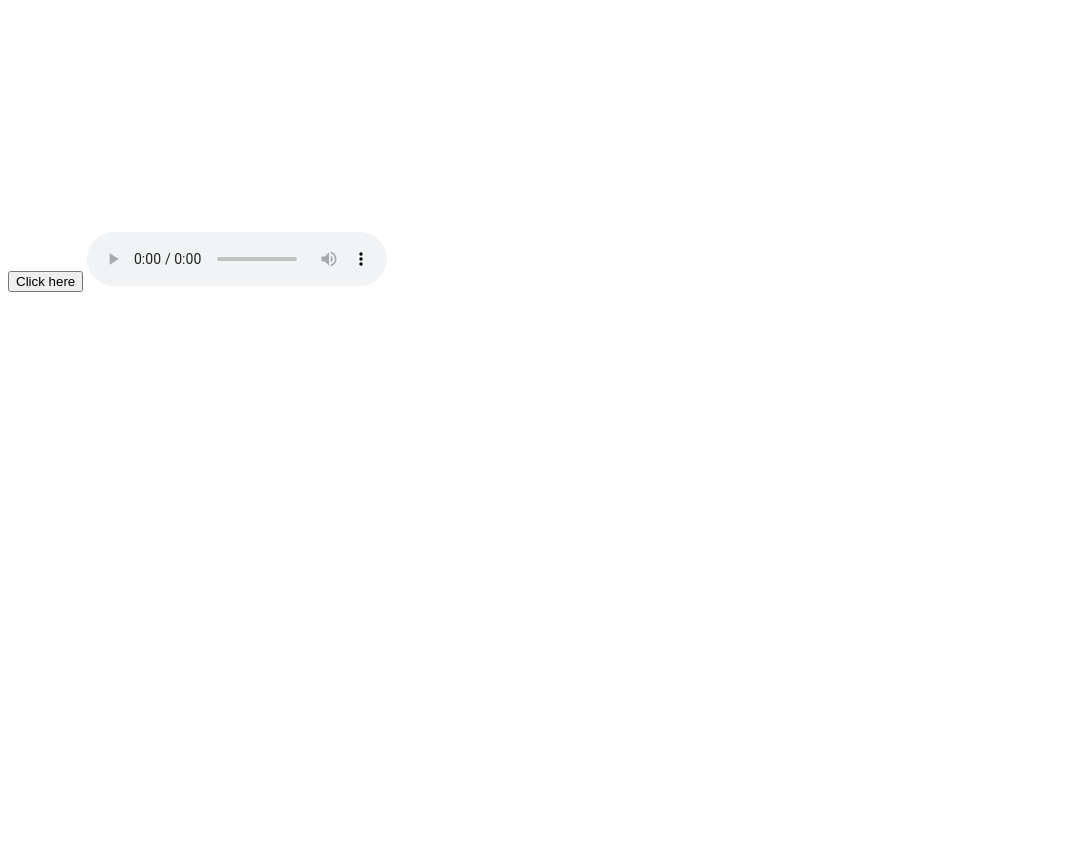
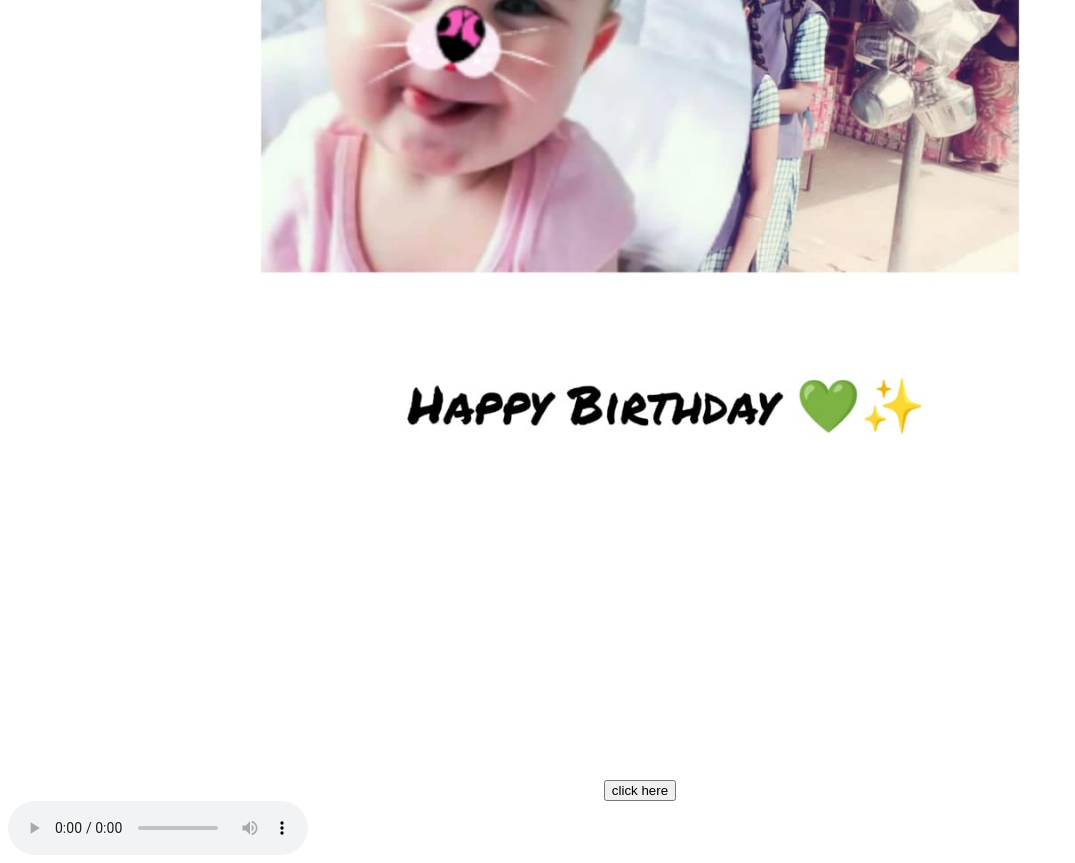
Before and after one commit to Gowtham22it/Gasc, a plain HTML site: page tem.html in a window 1280 px wide. Shown: the part 510-1373 px from the top of the page, without its empty margins (0-1075 px from the left). Before the commit the page ends 810 px from the top, so only its background shows below. Drawn offline with Linux system fonts and the light colour scheme.

Commit message:
Update tem.html

```diff
--- a/tem.html
+++ b/tem.html
@@ -6,10 +6,12 @@
 <br><br><br>
   <br>
 <br><br><br>
-<center><img src="has.jpg" width="500px"  alt="wish you happy birthday">
+<center><img src="has.jpg" width="90%"  alt="wish you happy birthday">
+  <br>
+
+  <button onclick="play();">click here</button>
 </center>
-<br><br><br>
-  <br><br> <button onclick="play()">Click here</button>
+
 
 <audio controls id="audio">
   <source src="tt.mp3" type="audio/mpeg">
```
